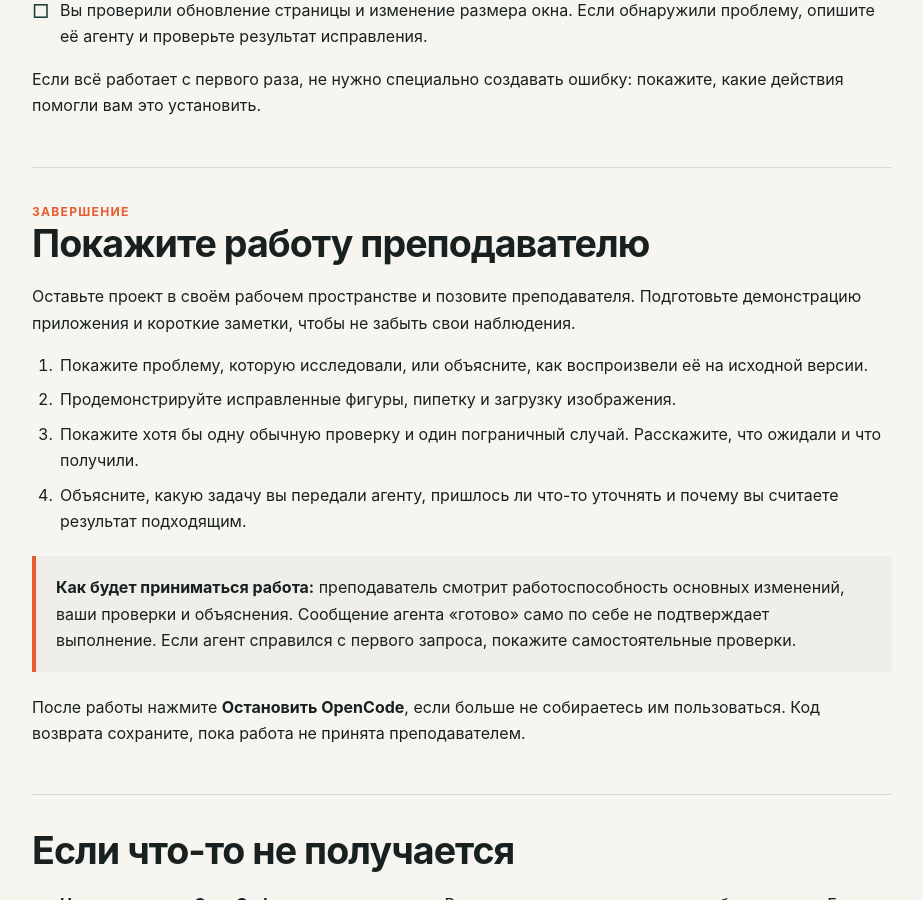
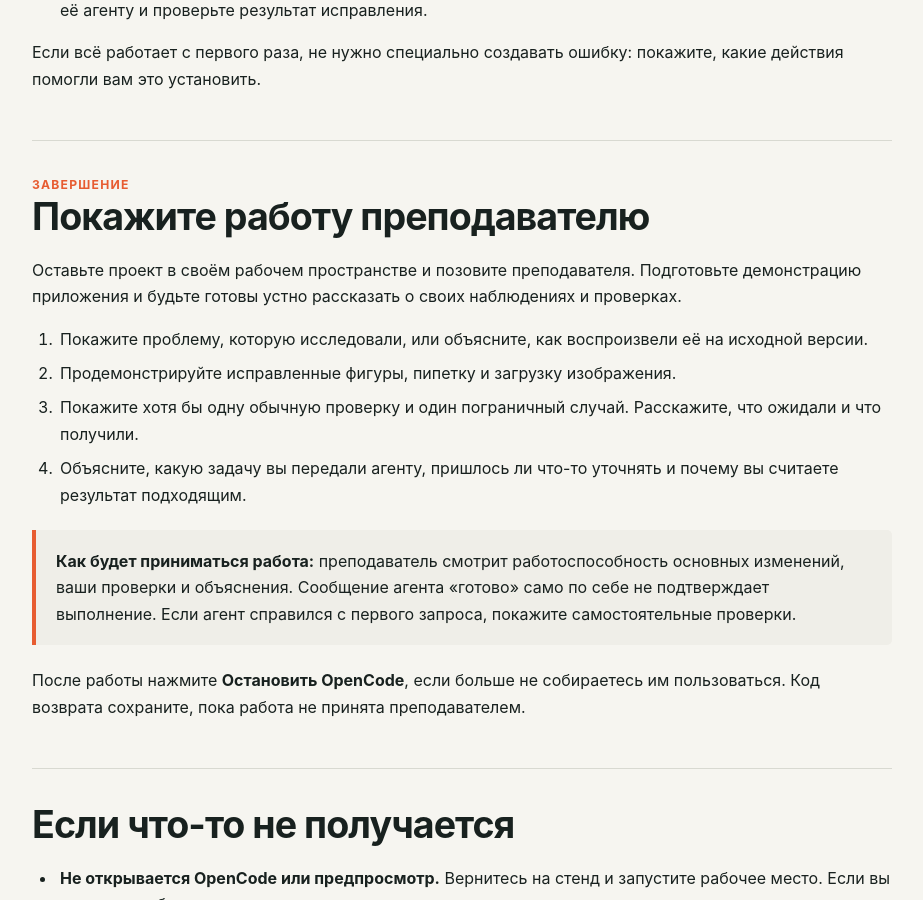
Before and after one commit to denrad/course-materials, a Jekyll site: the page built from materials/lab-12/index.html, in a window 1280 px wide and 900 px high, scrolled down 4179 px. Shown: the whole window, without its empty margins (178-1101 px from the left). Built offline with Jekyll 4.4.1, drawn with Linux system fonts in a browser that asks for light colours; some of the changed text lies outside the part shown.

Commit message:
Уточнить устную защиту ЛР 12

```diff
--- a/materials/lab-12/index.html
+++ b/materials/lab-12/index.html
@@ -39,8 +39,8 @@ aria_label: "Открыть лабораторную работу № 12"
   </section>
   <section id="explore"><div class="step-label">Шаг 1 · исследование</div><h2>Познакомьтесь с Mini Paint</h2>
     <p>Сначала посмотрите, как приложение работает до изменений. Вам понадобится проверочный рисунок: несколько линий разного цвета в разных частях холста.</p>
-    <ol><li>Попробуйте кисть, выбор цвета и толщины, ластик, круг и квадрат. Нарисуйте несколько линий.</li><li>Начните рисовать квадрат поверх линий: зажмите кнопку мыши, увеличьте квадрат, затем уменьшите его и только после этого отпустите кнопку.</li><li>Посмотрите, что осталось от линий за пределами итогового квадрата. Повторите похожий опыт с кругом.</li><li>Создайте новый небольшой рисунок, измените размер окна браузера, затем верните прежний размер. Проверьте, что произошло с рисунком.</li><li>Обновите страницу и проверьте сохранение. Кратко запишите, что вы ожидали увидеть и что произошло на самом деле.</li></ol>
-    <div class="note"><strong>Важно:</strong> фигура может закрывать рисунок под собой. Проверяйте, исчезли ли части рисунка <em>за пределами окончательной фигуры</em>. Если поведение совпало с ожиданием, так и запишите.</div>
+    <ol><li>Попробуйте кисть, выбор цвета и толщины, ластик, круг и квадрат. Нарисуйте несколько линий.</li><li>Начните рисовать квадрат поверх линий: зажмите кнопку мыши, увеличьте квадрат, затем уменьшите его и только после этого отпустите кнопку.</li><li>Посмотрите, что осталось от линий за пределами итогового квадрата. Повторите похожий опыт с кругом.</li><li>Создайте новый небольшой рисунок, измените размер окна браузера, затем верните прежний размер. Проверьте, что произошло с рисунком.</li><li>Обновите страницу и проверьте сохранение.</li></ol>
+    <div class="note"><strong>Важно:</strong> фигура может закрывать рисунок под собой. Проверяйте, исчезли ли части рисунка <em>за пределами окончательной фигуры</em>.</div>
   </section>
   <section id="fix"><div class="step-label">Шаг 2 · исправление</div><h2>Исправьте работу фигур</h2>
     <p>Попросите OpenCode исправить поведение квадрата и круга, если при изменении размера они стирают ранее нарисованное за пределами итоговой фигуры. Опишите агенту, как вы получили проблему и чего ожидали.</p>
@@ -63,7 +63,7 @@ aria_label: "Открыть лабораторную работу № 12"
     <p>Если всё работает с первого раза, не нужно специально создавать ошибку: покажите, какие действия помогли вам это установить.</p>
   </section>
   <section id="submit"><div class="step-label">Завершение</div><h2>Покажите работу преподавателю</h2>
-    <p>Оставьте проект в своём рабочем пространстве и позовите преподавателя. Подготовьте демонстрацию приложения и короткие заметки, чтобы не забыть свои наблюдения.</p>
+    <p>Оставьте проект в своём рабочем пространстве и позовите преподавателя. Подготовьте демонстрацию приложения и будьте готовы устно рассказать о своих наблюдениях и проверках.</p>
     <ol><li>Покажите проблему, которую исследовали, или объясните, как воспроизвели её на исходной версии.</li><li>Продемонстрируйте исправленные фигуры, пипетку и загрузку изображения.</li><li>Покажите хотя бы одну обычную проверку и один пограничный случай. Расскажите, что ожидали и что получили.</li><li>Объясните, какую задачу вы передали агенту, пришлось ли что-то уточнять и почему вы считаете результат подходящим.</li></ol>
     <div class="note"><strong>Как будет приниматься работа:</strong> преподаватель смотрит работоспособность основных изменений, ваши проверки и объяснения. Сообщение агента «готово» само по себе не подтверждает выполнение. Если агент справился с первого запроса, покажите самостоятельные проверки.</div>
     <p>После работы нажмите <strong>Остановить OpenCode</strong>, если больше не собираетесь им пользоваться. Код возврата сохраните, пока работа не принята преподавателем.</p>
```
